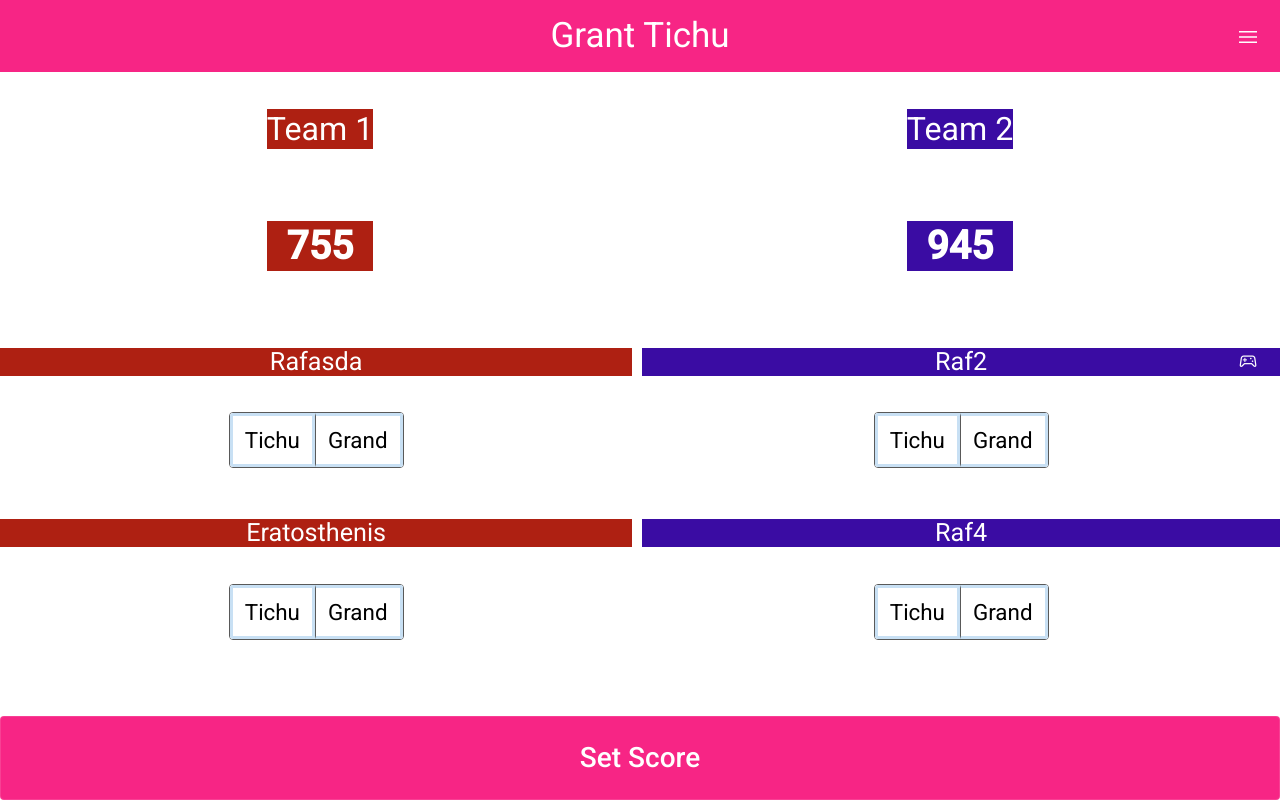
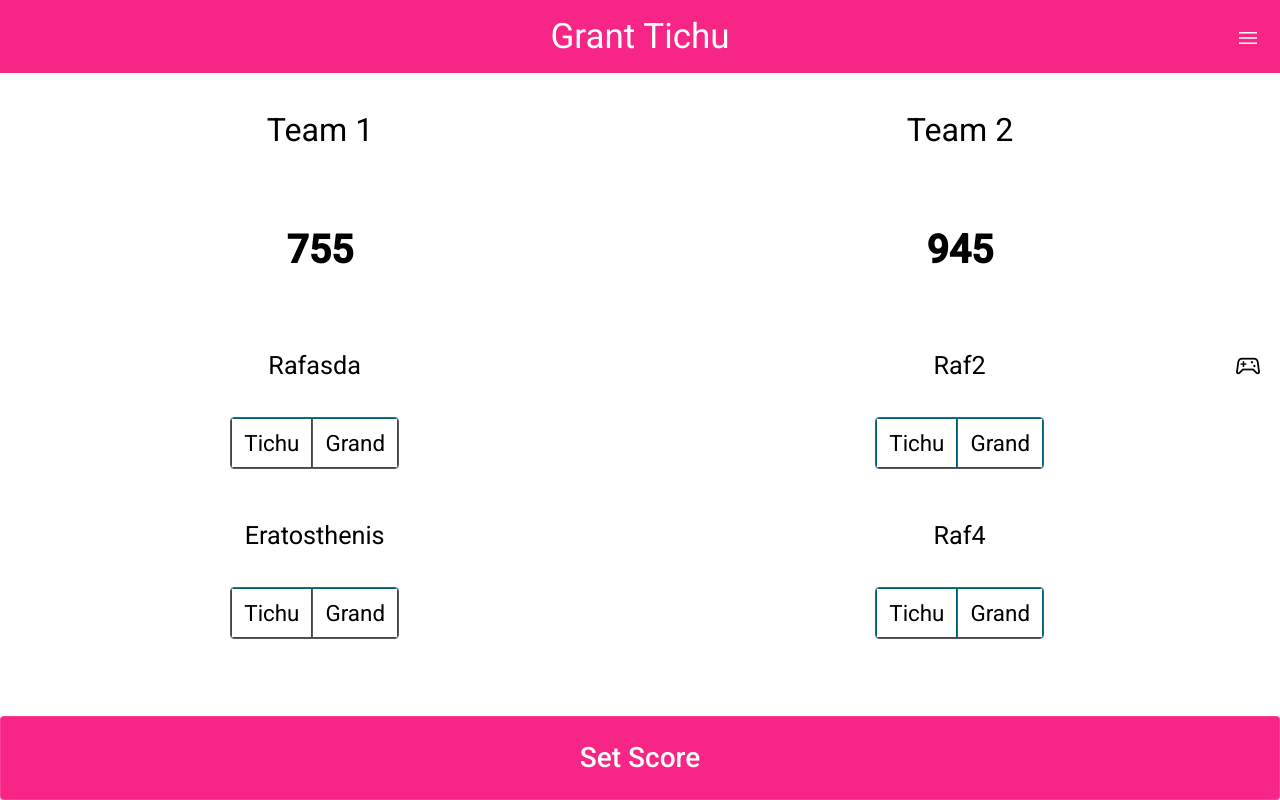
Before and after one commit to a21s-dev/grand-tichu, an Angular app: page / in a window 1280 px wide. Built offline with nearby package versions, Linux system fonts and the light colour scheme.

Commit message:
better style

```diff
--- a/src/app/components/index/index.component.scss
+++ b/src/app/components/index/index.component.scss
@@ -72,19 +72,19 @@ nav > .options {
 
 
 .team_names_and_scores > :nth-child(odd) {
-	background-color: $secondary_color;
-	color: $secondary_text_color;
+	//background-color: $secondary_color;
+	//color: $secondary_text_color;
 }
 
 .team_names_and_scores > :nth-child(even) {
-	background-color: $tertiary_color;
-	color: $tertiary_text_color;
+	//background-color: $tertiary_color;
+	//color: $tertiary_text_color;
 }
 
 .team_names_and_scores > .team_score {
 	font-weight: bold;
 	font-size: 2.8em;
-	color: $secondary_text_color;
+	//color: $secondary_text_color;
 }
 
 //endregion
@@ -133,13 +133,13 @@ nav > .options {
 }
 
 .team_members_and_tichu_controls .player:nth-child(odd) > .player_top_row {
-	background-color: $secondary_color;
-	color: $secondary_text_color;
+	//background-color: $secondary_color;
+	//color: $secondary_text_color;
 }
 
 .team_members_and_tichu_controls .player:nth-child(even) > .player_top_row {
-	background-color: $tertiary_color;
-	color: $tertiary_text_color;
+	//background-color: $tertiary_color;
+	//color: $tertiary_text_color;
 }
 
 .team_members_and_tichu_controls > .player > .player_top_row > .player_name {
@@ -161,7 +161,7 @@ nav > .options {
 .shuffle_icon {
 	//padding: 0;
 	//margin: 0;
-	font-size: 1.4em;
+	font-size: 2em;
 	//user-select: none;
 	//min-width: 0;
 }
--- a/src/styles.scss
+++ b/src/styles.scss
@@ -16,7 +16,7 @@ body {
 .mat-button-toggle {
 	background-color: white;
 	color: black;
-	border: 3px solid $beau-blue;
+	border: 1.5px solid $blue-sapphire;
 }
 
 .mat-button-toggle-checked {
```
